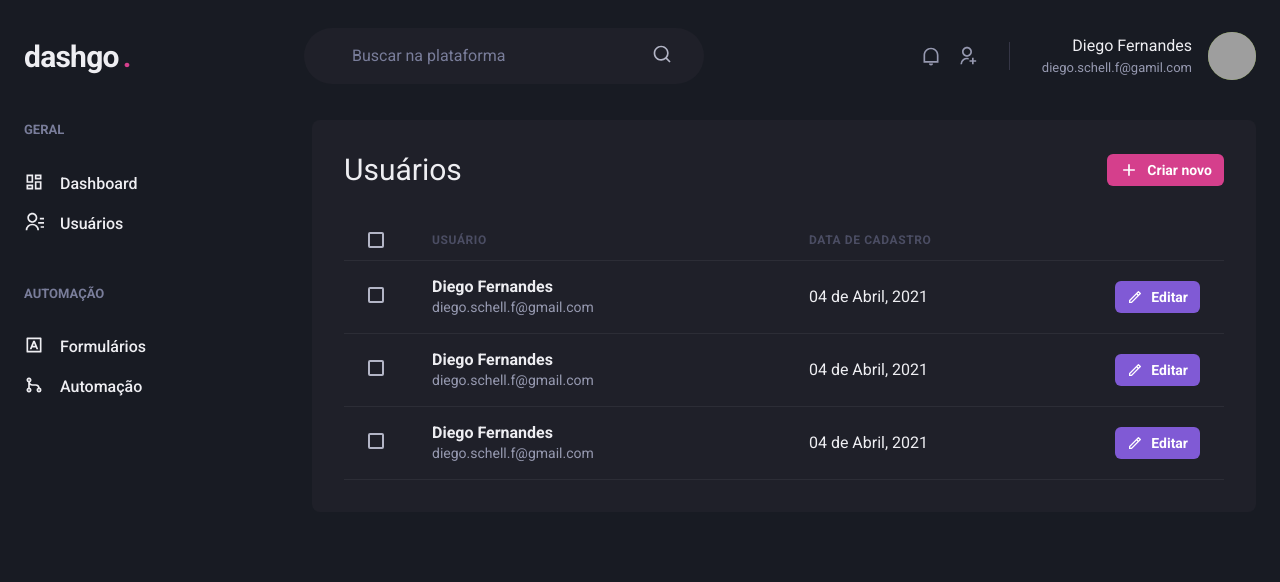
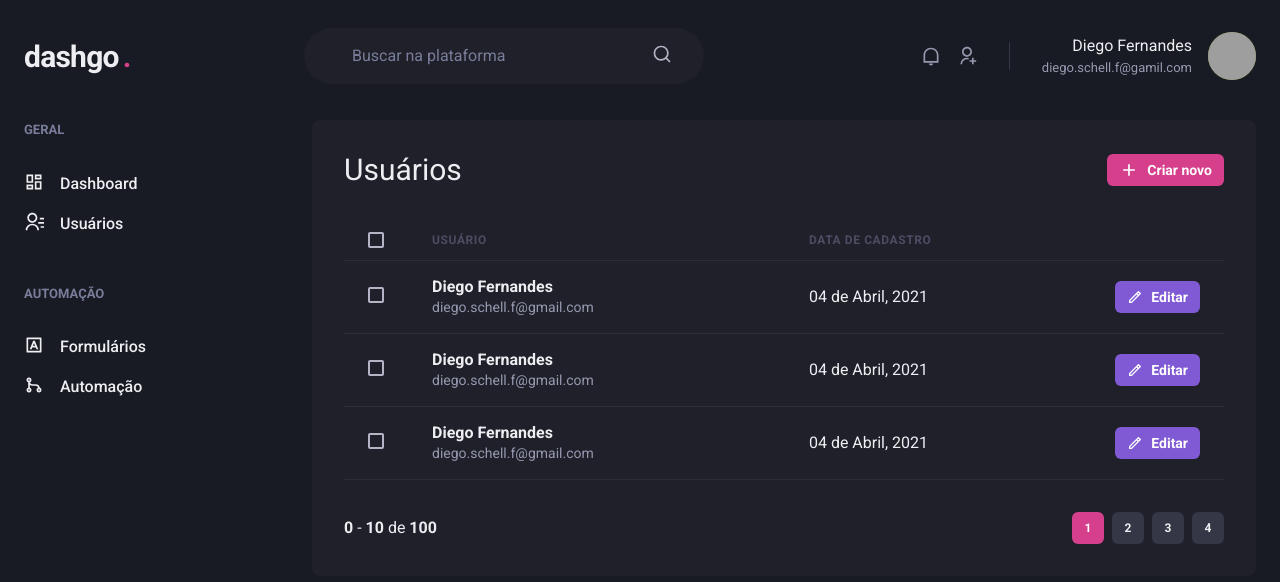
Before and after one commit to marciovz/ignite-reactjs-dashgo, a Next.js app: page /users in a window 1280 px wide. Shown: the top 582 px of the page. Built offline with nearby package versions, Linux system fonts and the light colour scheme; grey boxes are pictures that could not be loaded.

Commit message:
Implementado componente de paginaçao

```diff
--- /dev/null
+++ b/src/components/Pagination.tsx
@@ -0,0 +1,71 @@
+import { Box, Stack, Button } from "@chakra-ui/react";
+
+
+export function Pagination() {
+  return (
+    <Stack
+      direction="row"
+      spacing="6"
+      mt="8"
+      justify="space-between"
+      align="center"
+    >
+      <Box>
+        <strong>0</strong> - <strong>10</strong> de <strong>100</strong>
+      </Box>
+
+      <Stack direction="row" spacing="2">
+        <Button
+          size="sm"
+          fontSize="xs"
+          width="4"
+          colorScheme="pink"
+          disabled
+          _disabled={{
+            bg: 'pink.500',
+            cursor: 'default'
+          }}
+        >
+          1
+        </Button>
+
+        <Button
+          size="sm"
+          fontSize="xs"
+          width="4"
+          bg="gray.700"
+          _hover={{
+            bg: 'gray.500',
+          }}
+        >
+          2
+        </Button>
+
+        <Button
+          size="sm"
+          fontSize="xs"
+          width="4"
+          bg="gray.700"
+          _hover={{
+            bg: 'gray.500',
+          }}
+        >
+          3
+        </Button>
+
+        <Button
+          size="sm"
+          fontSize="xs"
+          width="4"
+          bg="gray.700"
+          _hover={{
+            bg: 'gray.500',
+          }}
+        >
+          4
+        </Button>
+
+      </Stack>
+    </Stack>
+  )
+}
--- a/src/pages/users/index.tsx
+++ b/src/pages/users/index.tsx
@@ -4,6 +4,7 @@
 
 import { Header } from '../../components/Header';
 import { Sidebar } from '../../components/Sidebar';
+import { Pagination } from '../../components/Pagination';
 
 
 export default function UserList() {
@@ -116,6 +117,7 @@
             </Tbody>
           </Table>
 
+          <Pagination />
         </Box>
 
       </Flex>
```
